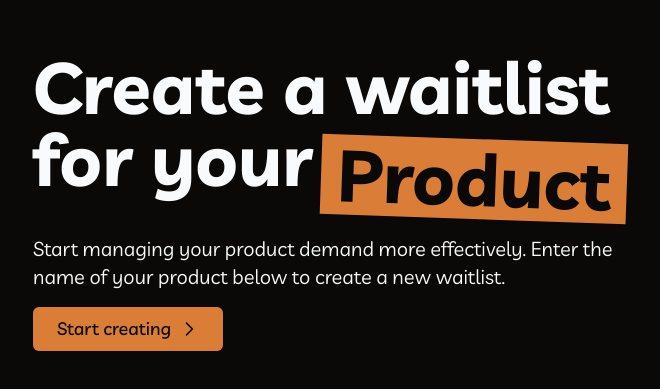
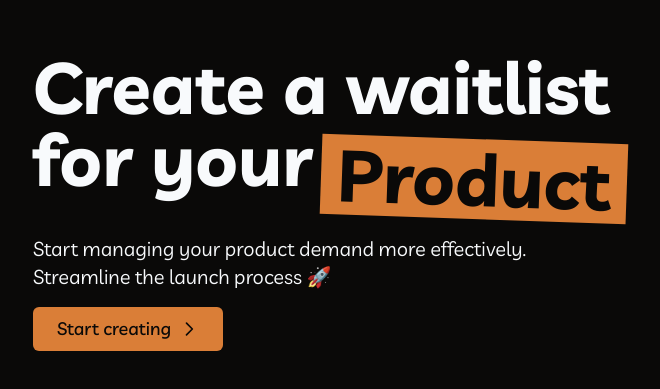
Before and after one commit to Lemon-stack/wailist, a React (Vite) app: page / in a window 1280 px wide. Shown: the part 127-516 px from the top of the page, without its empty margins (23-683 px from the left). Built offline with nearby package versions, Linux system fonts and the light colour scheme; no server answers; a web font is replaced by a local one.

Commit message:
edit hero-section's caption

```diff
--- a/src/components/Hero.jsx
+++ b/src/components/Hero.jsx
@@ -28,7 +28,7 @@ export default function Hero() {
           </span>
         </h1>
 
-      <p className="text-slate-50 text-start w-3/4 flex lg:w-1/2 mt-4 text-lg lg:text-xl">Start managing your product demand more effectively. Enter the name of your product below to create a new waitlist.</p>
+      <p className="text-slate-50 text-start w-3/4 flex lg:w-1/2 mt-4 text-lg lg:text-xl">Start managing your product demand more effectively. Streamline the launch process 🚀</p>
       </div>
 
   <div className="max-w-xl flex items-center mt-4">
```
